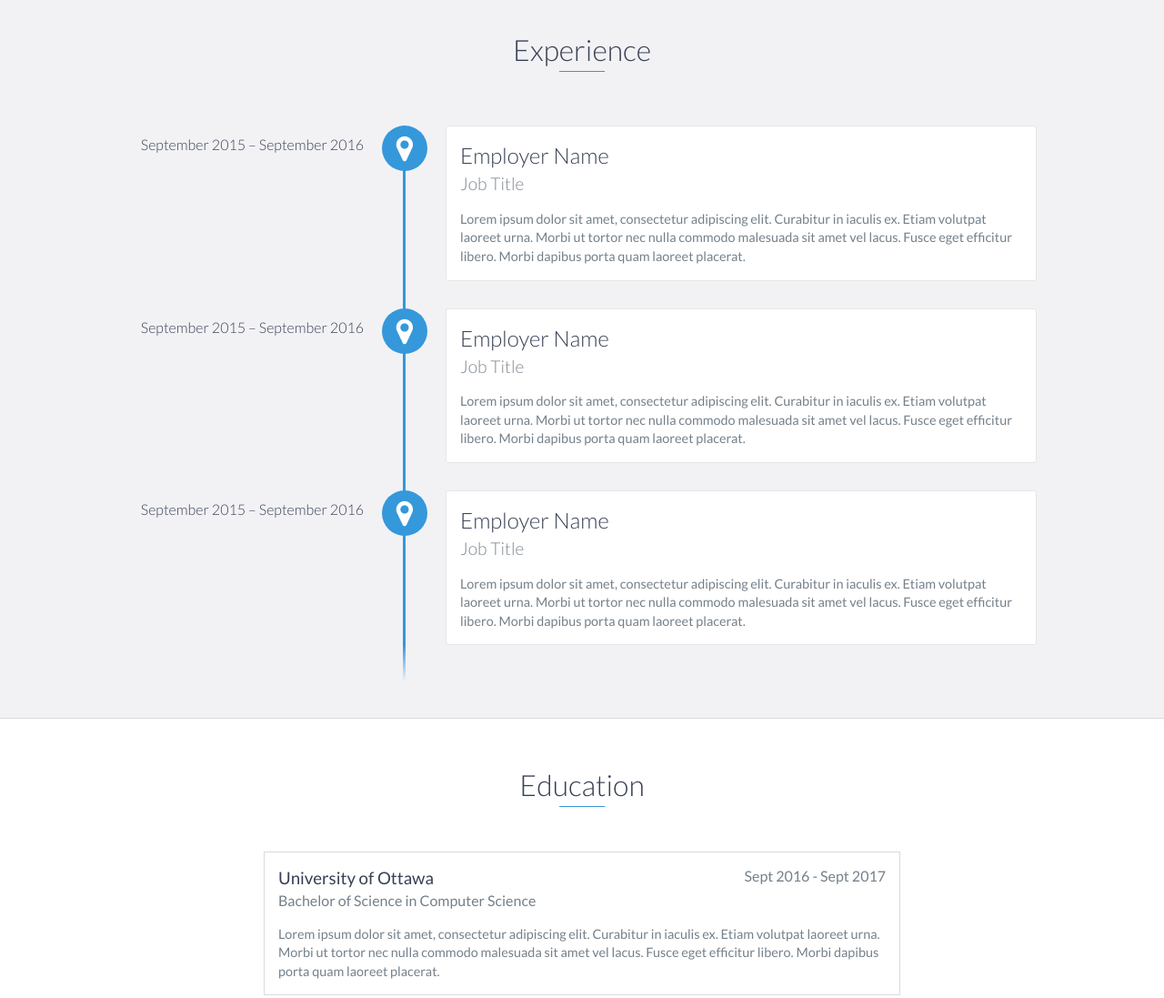
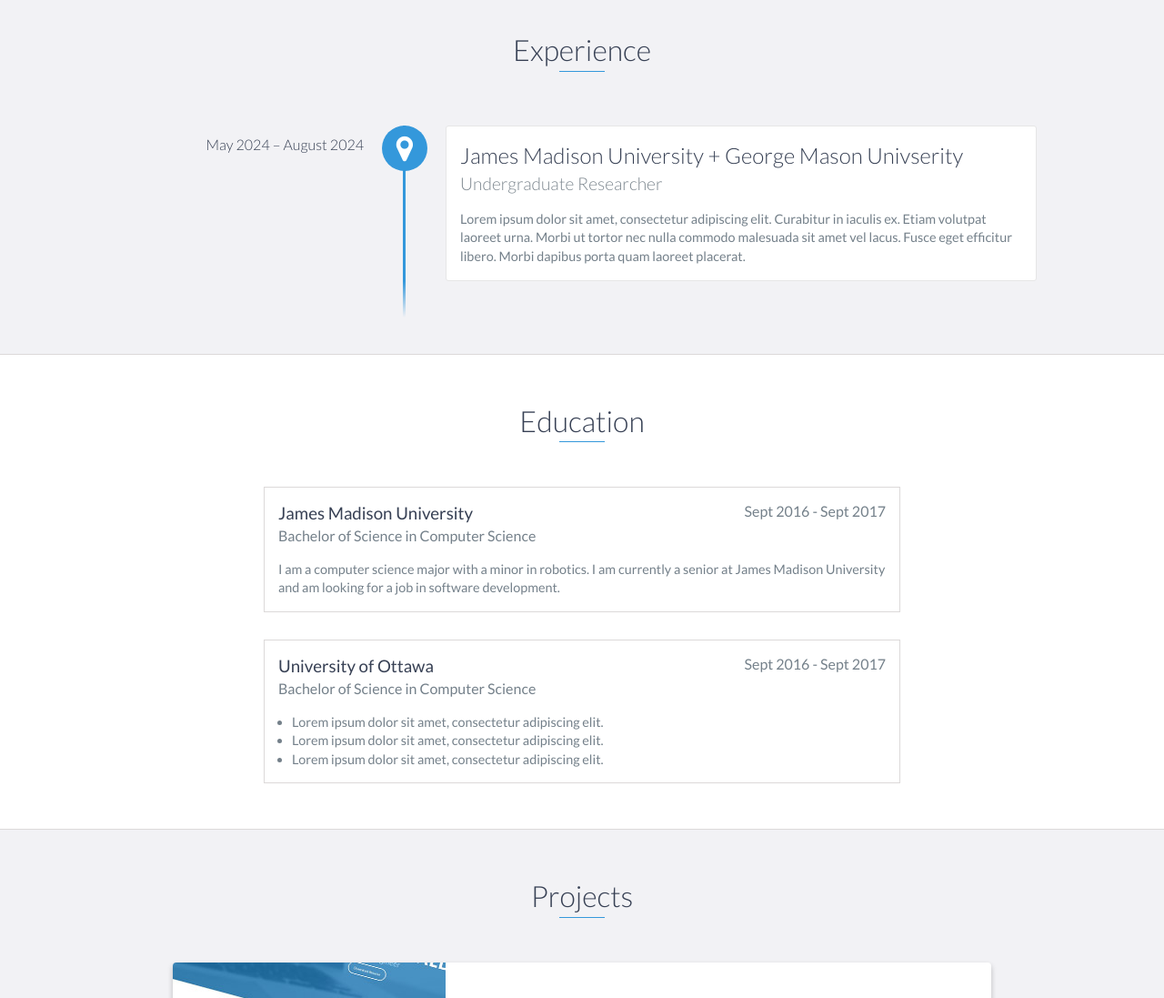
Before and after one commit to WalkerHTodd/WalkerHTodd.github.io, a website: page index.html in a window 1280 px wide. Shown: the part 1060-2157 px from the top of the page at 91% size. Drawn offline with nearby package versions, Linux system fonts and the light colour scheme.

Commit message:
Updating infromaton

```diff
--- a/index.html
+++ b/index.html
@@ -49,7 +49,7 @@
     <div id="lead">
         <div id="lead-content">
             <h1>Walker Todd</h1>
-            <h2>Commputer Science</h2>
+            <h2>Computer Science</h2>
             <a href="#" class="btn-rounded-white">Download Resume</a>
         </div>
         <!-- End #lead-content -->
@@ -85,25 +85,25 @@
     <div id="experience" class="background-alt">
         <h2 class="heading">Experience</h2>
         <div id="experience-timeline">
-            <div data-date="September 2015 – September 2016">
+            <!-- <div data-date="September 2015 – September 2016">
                 <h3>Employer Name</h3>
                 <h4>Job Title</h4>
                 <p>
                     Lorem ipsum dolor sit amet, consectetur adipiscing elit. Curabitur in iaculis ex. Etiam volutpat laoreet urna. Morbi ut tortor nec nulla commodo malesuada sit amet vel lacus. Fusce eget efficitur libero. Morbi dapibus porta quam laoreet placerat.
                 </p>
-            </div>
+            </div> -->
 
-            <div data-date="September 2015 – September 2016">
+            <!-- <div data-date="September 2015 – September 2016">
                 <h3>Employer Name</h3>
                 <h4>Job Title</h4>
                 <p>
                     Lorem ipsum dolor sit amet, consectetur adipiscing elit. Curabitur in iaculis ex. Etiam volutpat laoreet urna. Morbi ut tortor nec nulla commodo malesuada sit amet vel lacus. Fusce eget efficitur libero. Morbi dapibus porta quam laoreet placerat.
                 </p>
-            </div>
+            </div> -->
 
-            <div data-date="September 2015 – September 2016">
-                <h3>Employer Name</h3>
-                <h4>Job Title</h4>
+            <div data-date="May 2024 – August 2024">
+                <h3>James Madison University + George Mason Univserity</h3>
+                <h4>Undergraduate Researcher</h4>
                 <p>
                     Lorem ipsum dolor sit amet, consectetur adipiscing elit. Curabitur in iaculis ex. Etiam volutpat laoreet urna. Morbi ut tortor nec nulla commodo malesuada sit amet vel lacus. Fusce eget efficitur libero. Morbi dapibus porta quam laoreet placerat.
                 </p>
@@ -115,11 +115,11 @@
     <div id="education">
         <h2 class="heading">Education</h2>
         <div class="education-block">
-            <h3>University of Ottawa</h3>
+            <h3>James Madison University</h3>
             <span class="education-date">Sept 2016 - Sept 2017</span>
             <h4>Bachelor of Science in Computer Science</h4>
             <p>
-                Lorem ipsum dolor sit amet, consectetur adipiscing elit. Curabitur in iaculis ex. Etiam volutpat laoreet urna. Morbi ut tortor nec nulla commodo malesuada sit amet vel lacus. Fusce eget efficitur libero. Morbi dapibus porta quam laoreet placerat.
+                I am a computer science major with a minor in robotics. I am currently a senior at James Madison University and am looking for a job in software development.
             </p>
         </div>
         <!-- End .education-block -->
```
